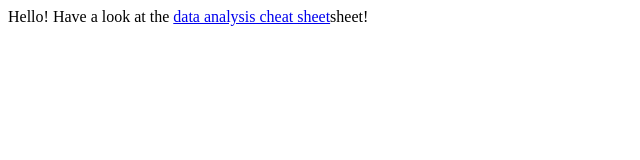
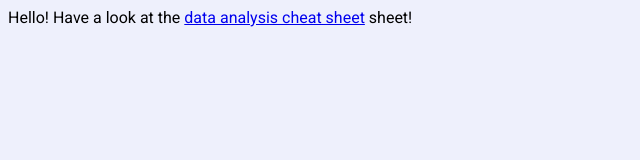
Before and after one commit to math2001/maths-cheat-sheets, a plain HTML site: page index.html in a window 1280 px wide. Shown: the whole page, without its empty margins (0-640 px from the left). Drawn offline with Linux system fonts and the light colour scheme.

Commit message:
:pencil2: @ /index.html

```diff
--- a/index.html
+++ b/index.html
@@ -1 +1,4 @@
-Hello! Have a look at the <a href="data-analysis/">data analysis cheat sheet</a>sheet</div>!
+<link href="https://fonts.googleapis.com/css?family=Poiret+One|Roboto|Roboto+Mono" rel="stylesheet">
+<link rel="stylesheet" type="text/css" href="styles/global.css">
+
+Hello! Have a look at the <a href="data-analysis/">data analysis cheat sheet</a> sheet</div>!
```
